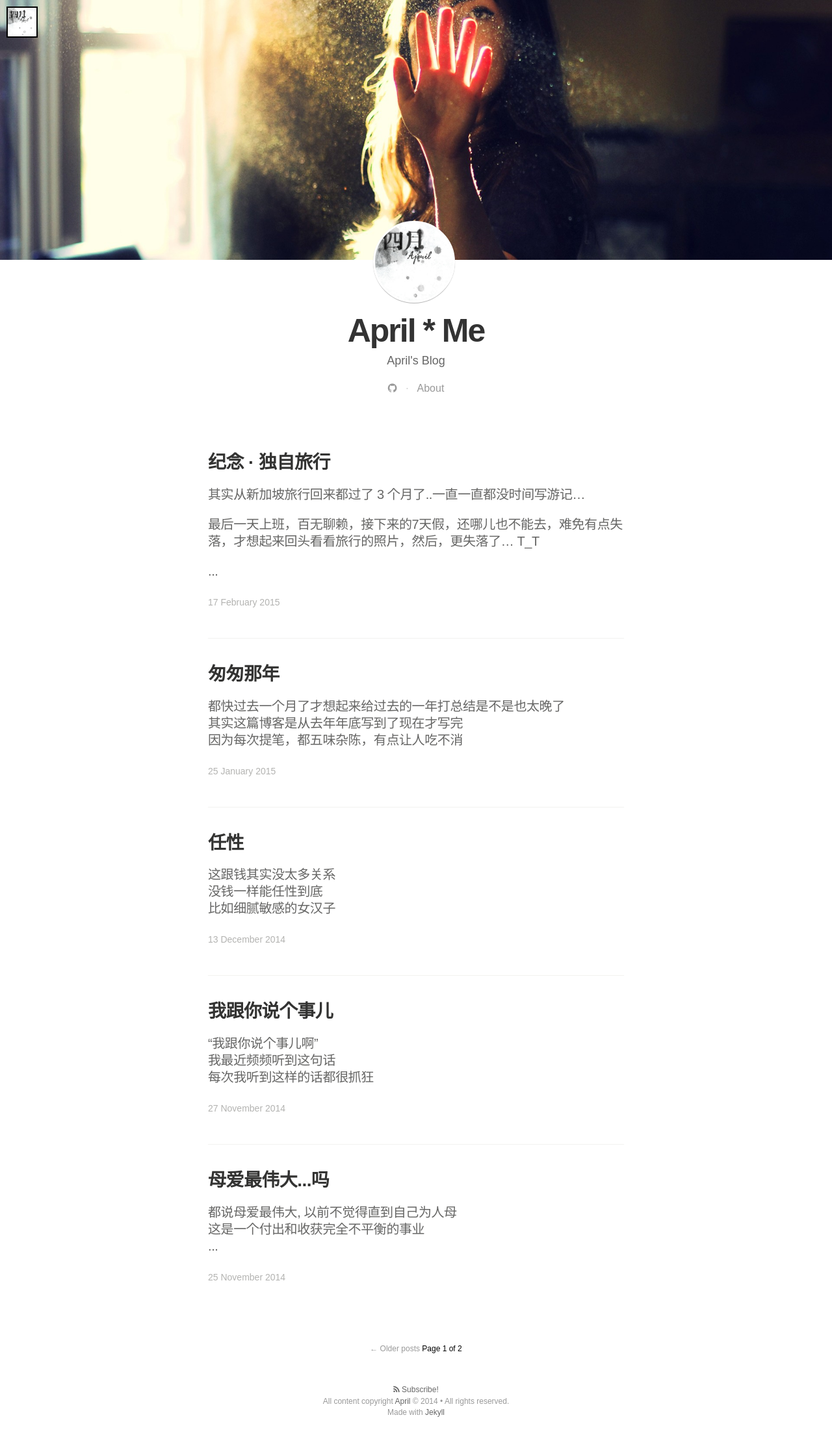
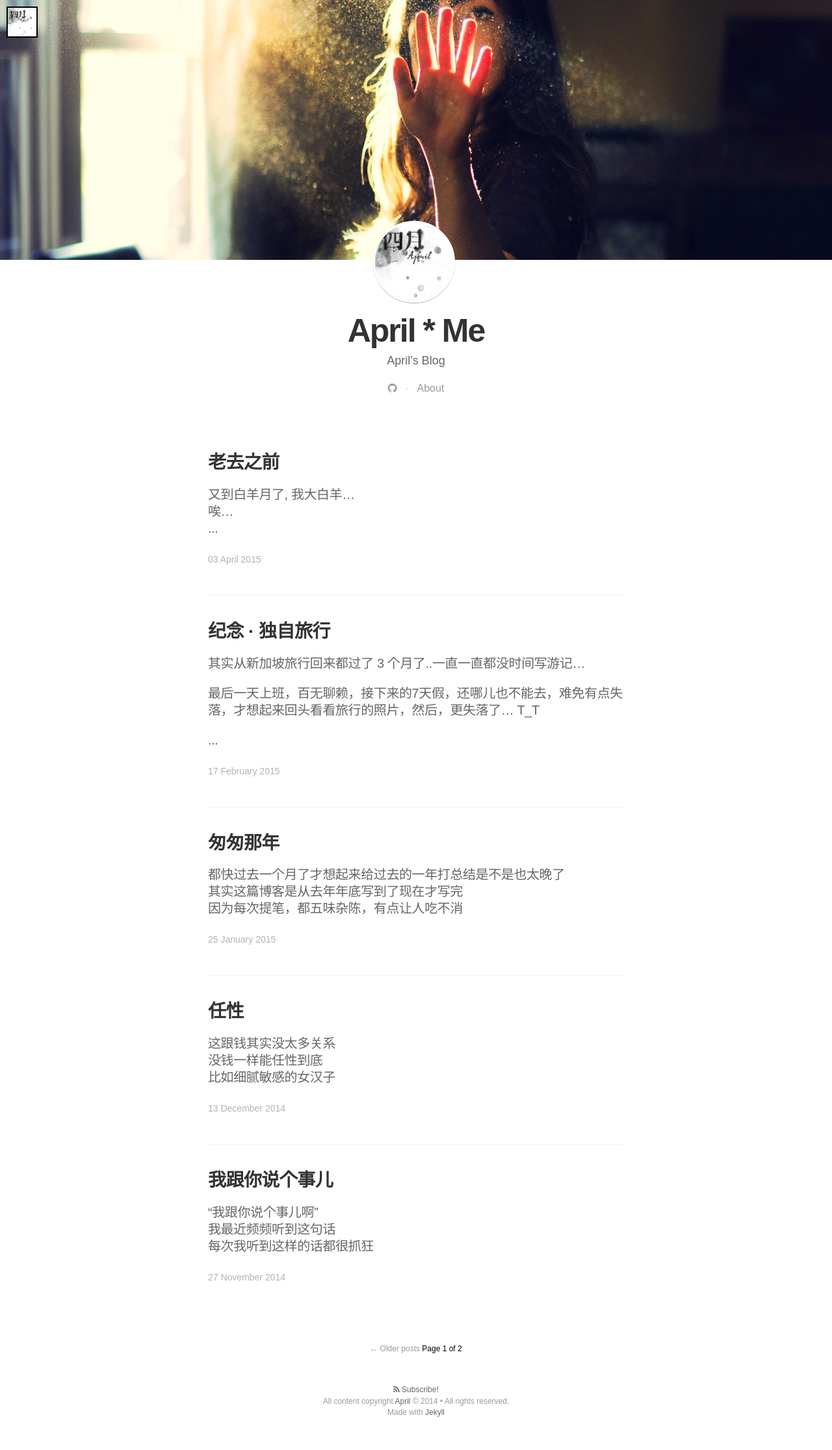
Before and after one commit to aprilnov/BlogSource, a Jekyll site: the page built from index.html, in a window 1280 px wide. Shown: the whole page at 65% size. Built offline with Jekyll 4.4.1, drawn with Linux system fonts in a browser that asks for light colours; nearby versions of some CDN libraries; some web fonts are replaced; Markdown is read by kramdown in place of the engine named in the settings; the list of posts is cut into pages by our own code; comment, search, counter and statistics services are not loaded; some of the changed lines change nothing that is shown.

Commit message:
new post

```diff
--- a/_includes/header.html
+++ b/_includes/header.html
@@ -2,7 +2,7 @@
 
 <a href="{{ site.url }}" rel="nofollow" class="logo-readium"><span class="logo" style="background-image: url({{ site.logo }})"></span></a>
 
-<!----><script type="text/javascript">
+<script type="text/javascript">
 var _bdhmProtocol = (("https:" == document.location.protocol) ? " https://" : " http://");
 document.write(unescape("%3Cscript src='" + _bdhmProtocol + "hm.baidu.com/h.js%3F3b9e146c271cea7d0abd6bc48790a887' type='text/javascript'%3E%3C/script%3E"));
 </script>
@@ -16,6 +16,6 @@ document.write(unescape("%3Cscript src='" + _bdhmProtocol + "hm.baidu.com/h.js%3
   ga('create', 'UA-56431956-1', 'auto');
   ga('send', 'pageview');
 
-</script>
+</script><!---->
 
 <!-- header end -->
--- /dev/null
+++ b/_posts/2015-04-01-before-get-old.markdown
@@ -0,0 +1,40 @@
+---
+layout: post
+title:  "老去之前"
+date:   2015-04-03 17:15:00
+categories: Mics
+tags: Mics
+image: /assets/article_images/2015-04-03-before-get-old/desktop.jpg
+---
+
+又到白羊月了, 我大白羊...
+唉...
+最近被好几个人说：姑娘你心可真大啊...
+好吧，我默默地接受了这个事儿
+也算是作为胸不大的弥补了吧
+
+最近各种忙
+没时间看电影，没时间看美剧，没时间看书
+情绪太多，倒是尽可能的都用在跑步机上了
+马甲线有了，肺活量上去了，夜里依然睡不踏实
+我也放弃跟黑眼圈斗争的这件事情
+要不粉底是拿来干嘛的
+
+即便是这样，还是觉得自己变美了
+哦，不要打击我
+年纪给我的，除了细纹和斑斑点点，至少还是没有被辜负
+从前那些知道就炸了的事儿，现在可以直接忽略
+从前那些可能郁郁寡欢的情绪，现在都变成了“心太大”的佐证
+从向外看的翘首企盼，变成了向内问的咖啡和茶
+从 “臭脸波” 变成 “四月姐姐”
+虽然好像离又帅又酷的老太婆的目标越来越远
+但也算是跟这个世界和我自己和解的成就吧
+
+有些心结，只能自己解
+有些答案，只能自己写
+有些路，还得自己走
+有些决定，没人能帮你做
+人.生.苦.短，对自己好一点才是美好人间
+此处应该有剪刀手，Oh，Yeah~
+
+P.S. 祝我生日快乐
--- a/css/main.sass
+++ b/css/main.sass
@@ -12,6 +12,8 @@ $rs: 16px
 
 $font-serif: Verdana, calibri, Arial
 $font-sans: Arial, Helvetica, sans-serif
+
+$phone-screen: 480px
 
 
 @mixin respond-to($breakpoint)
@@ -337,7 +339,7 @@ body
       text-overflow: ellipsis
   .post-content
     width: 100%
-    max-width: 640px
+    max-width: 100%
     margin: 0 auto
     padding-top: 20px
     font-family: $font-serif
@@ -376,8 +378,8 @@ body
       color: #333
       text-decoration: underline
     img
-      max-width: 500px
-      margin-left: 70px
+      max-width: 80%
+      margin-left: 10%
     figure
       margin: 0
       padding: 0 0 30px
```
Also changed, not shown: assets/article_images/2015-04-03-before-get-old/desktop.jpg (added).
